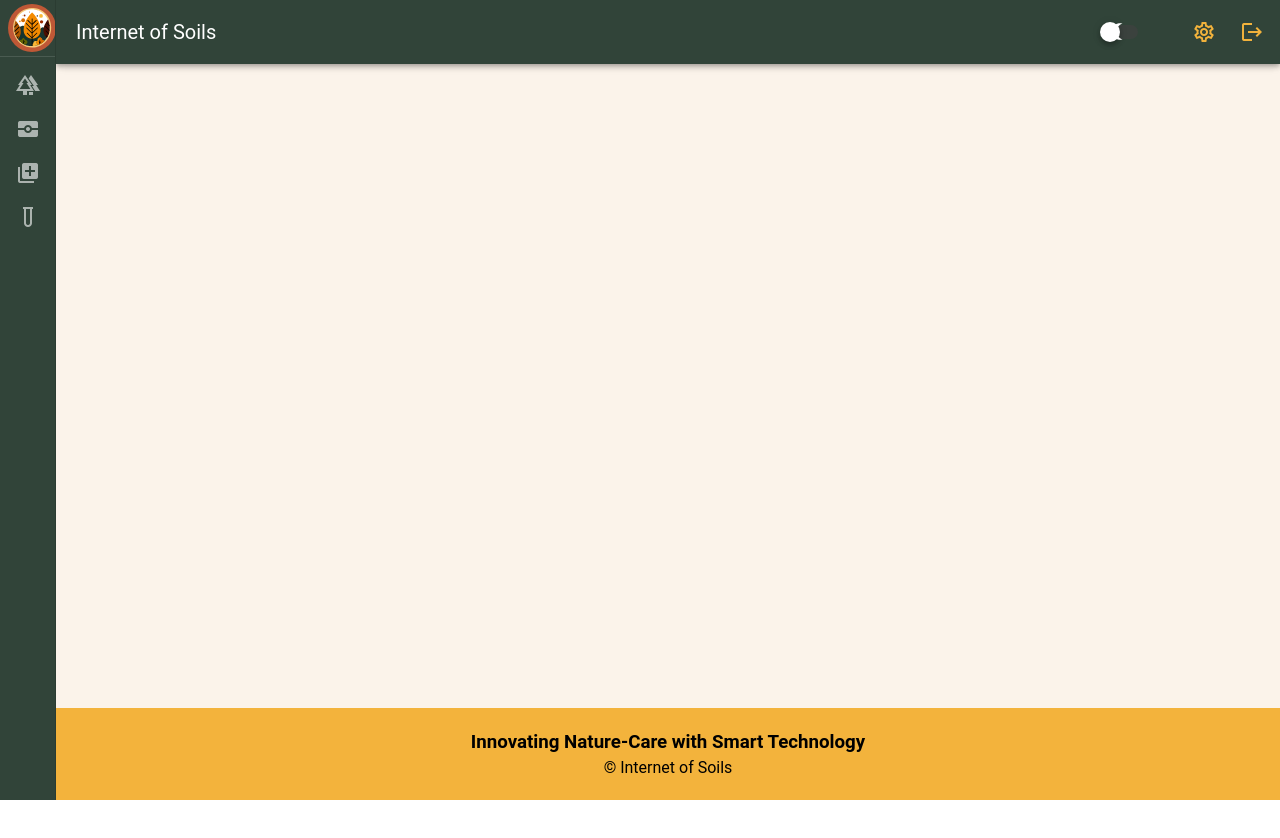
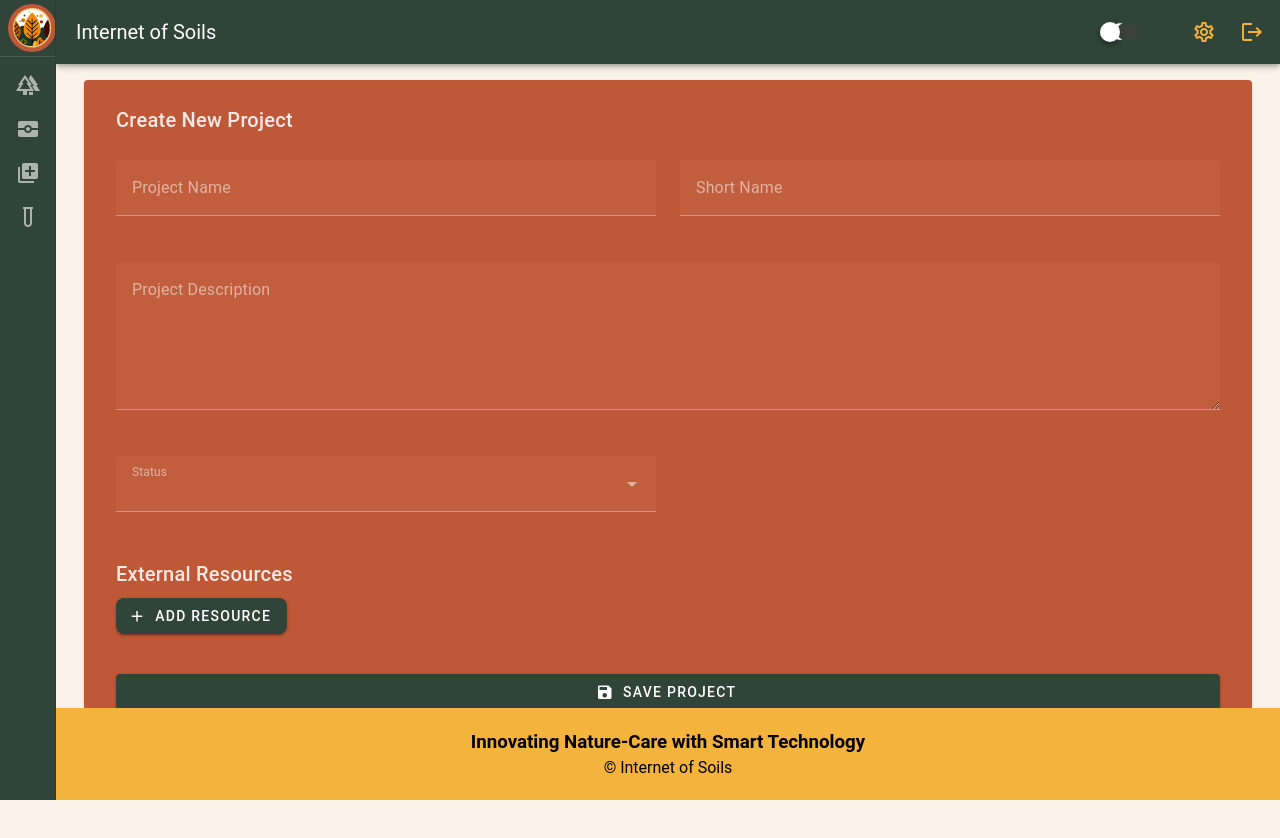
Before and after one commit to enricocirignaco/infrastructureforsensormanagment, a Vue app in the folder src/webapp-frontend/app/: page /new-project in a window 1280 px wide. Shown: the top 838 px of the page. Before the commit the page ends 800 px from the top, so only its background shows below. Built offline with nearby package versions, Linux system fonts and the light colour scheme; sample sign-in values are in the browser's storage.

Commit message:
edit new view created

```diff
--- /dev/null
+++ b/src/webapp-frontend/app/src/components/ProjectForm.vue
@@ -0,0 +1,118 @@
+<template>
+  <v-card class="pa-4">
+    <v-card-title>{{ isEditMode ? 'Edit Project' : 'Create New Project' }}</v-card-title>
+
+    <v-form ref="projectForm" @submit.prevent="submitProject">
+      <v-container>
+        <v-row>
+          <v-col cols="12" sm="6">
+            <v-text-field v-model="project.name" label="Project Name" :rules="[required]" required />
+          </v-col>
+          <v-col cols="12" sm="6">
+            <v-text-field v-model="project.short_name" label="Short Name" :rules="[required]" required />
+          </v-col>
+          <v-col cols="12">
+            <v-textarea v-model="project.description" label="Project Description" :rules="[required]" required />
+          </v-col>
+          <!-- status dropdown -->
+          <v-col cols="12" sm="6">
+            <v-select
+              v-model="project.state"
+              :items="Object.values(textStore.statusEnum)"
+              label="Status"
+              :rules="[required]"
+              required
+            />
+          </v-col>
+          <v-col cols="12">
+            <h3 class="text-h6 mb-2">External Resources</h3>
+            <v-row
+              v-for="(link, index) in project.external_props"
+              :key="index"
+              class="mb-2"
+            >
+              <v-col cols="4">
+                <v-text-field v-model="link.name" label="Name" :rules="[link.url || link.type ? required : () => true]" />
+              </v-col>
+              <v-col cols="4">
+                <v-text-field v-model="link.url" label="URL" :rules="[link.name || link.type ? required : () => true]" />
+              </v-col>
+              <v-col cols="3">
+                <!-- external resource type dropdown -->
+                <v-select
+                  v-model="link.type"
+                  :items="Object.values(textStore.externalResourceTypeEnum)"
+                  label="Type"
+                  :rules="[link.name || link.url ? required : () => true]"
+                />
+              </v-col>
+              <v-col cols="1" class="d-flex align-center">
+                <v-btn icon @click="removeLink(index)">
+                  <v-icon>mdi-delete</v-icon>
+                </v-btn>
+              </v-col>
+            </v-row>
+            <v-btn @click="addLink" rounded="lg" color="primary">
+              <v-icon start>mdi-plus</v-icon>
+              Add Resource
+            </v-btn>
+          </v-col>
+        </v-row>
+        <v-row>
+          <v-col cols="12">
+            <v-btn type="submit" color="primary" class="mt-4" block @click="submitProject">
+              <v-icon start>mdi-content-save</v-icon>
+              Save Project
+            </v-btn>
+          </v-col>
+        </v-row>
+      </v-container>
+    </v-form>
+  </v-card>
+</template>
+
+<script setup>
+// defineProps of the component
+const { projectId } = defineProps({
+  projectId: {
+    type: String,
+    default: null
+  }
+})
+
+import { ref } from 'vue'
+import { computed } from 'vue'
+import { useTextStore} from '@/stores/textStore'
+import { useRouter } from 'vue-router'
+
+const isEditMode = computed(() => projectId !== null)
+const projectForm = ref(null)
+const required = v => !!v || 'Required'
+const textStore = useTextStore()
+const router = useRouter()
+const project = ref({
+  name: '',
+  short_name: '',
+  description: '',
+  state: '',
+  external_props: []
+})
+
+const addLink = () => {
+  project.value.external_props.push({ name: '', url: '', type: '' })
+}
+
+const removeLink = (index) => {
+  project.value.external_props.splice(index, 1)
+}
+
+
+const submitProject = () => {
+  if (projectForm.value?.validate()) {
+    console.log('Saving project:', project.value)
+    router.push('/projects')
+  } else {
+    console.warn('Form is invalid')
+  }
+}
+</script>
--- a/src/webapp-frontend/app/src/stores/textStore.js
+++ b/src/webapp-frontend/app/src/stores/textStore.js
@@ -6,5 +6,17 @@ export const useTextStore = defineStore('text', {
     slogan: 'Innovating Nature-Care with Smart Technology',
     applicationName: 'Internet of Soils',
     restApiBaseUrl: 'https://api.example.com',
+    statusEnum: {
+      0: 'Active',
+      1: 'Archived',
+      2: 'Deleted',
+    },
+    externalResourceTypeEnum: {
+      0: 'Website',
+      1: 'MS Teams',
+      2: 'Report',
+      3: 'Documentation',
+      4: 'Misc',
+    },
   }),
 })
--- a/src/webapp-frontend/app/src/views/NewProjectView.vue
+++ b/src/webapp-frontend/app/src/views/NewProjectView.vue
@@ -1,3 +1,6 @@
 <template>
-
+    <ProjectForm />
 </template>
+<script setup>
+import ProjectForm from '@/components/ProjectForm.vue'
+</script>
--- a/src/webapp-frontend/app/src/views/ProjectsView.vue
+++ b/src/webapp-frontend/app/src/views/ProjectsView.vue
@@ -6,7 +6,10 @@
         <h1>Projects</h1>
       </v-col>
       <v-col cols="auto">
-        <v-btn color="primary" @click="router.push('/new-project')">New Project</v-btn>
+      <v-btn rounded="xl" class="text-none" @click="router.push('/new-project')">
+        <v-icon start>mdi-plus</v-icon>
+        New Project
+      </v-btn>
       </v-col>
     </v-row>
     <!-- Table -->
```
Also changed, not shown: src/webapp-frontend/app/src/views/EditProjectView.vue (added, +9 -0 lines).
